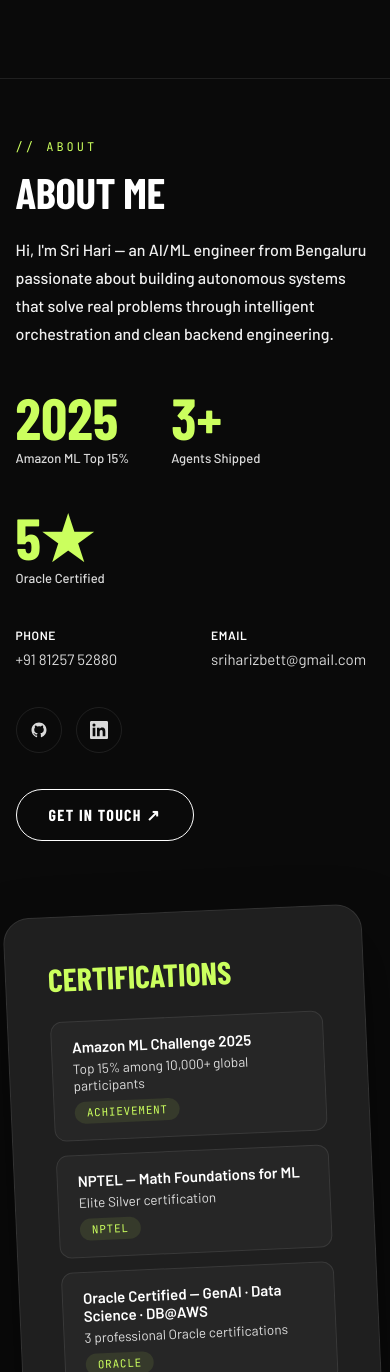
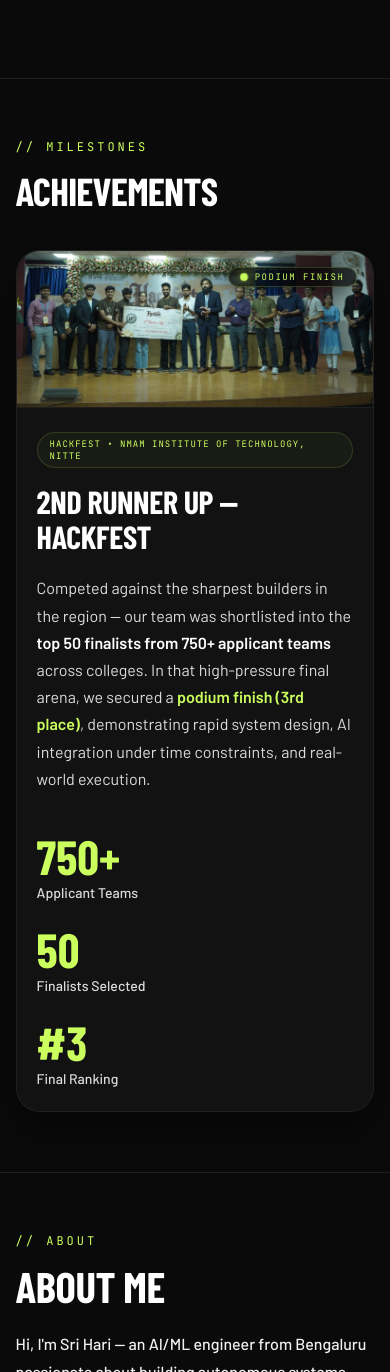
Before and after one commit to sriharizz/portfolio, a website: page index.html in a window 390 px wide. Shown: the part 3480-4852 px from the top of the page. Drawn offline with nearby package versions, Linux system fonts and the light colour scheme; a web font is replaced by a local one.

Commit message:
feat: add achievements section and hackfest image

```diff
--- a/index.html
+++ b/index.html
@@ -1618,6 +1618,23 @@
     .rv.d1 { transition-delay: .1s }
     .rv.d2 { transition-delay: .2s }
 
+    /* ACHIEVEMENTS SECTION */
+    #achievements { padding: 120px 7%; border-top: 1px solid var(--border); }
+    .ach-card { background: #121212; border-radius: 24px; border: 1px solid rgba(255,255,255,0.06); overflow: hidden; margin-top: 40px; position: relative; transition: transform .4s var(--spring), box-shadow .4s var(--spring), border-color .4s; box-shadow: 0 20px 40px rgba(0,0,0,0.4); }
+    .ach-card:hover { transform: translateY(-6px); border-color: rgba(203,255,94,0.15); box-shadow: 0 30px 60px rgba(0,0,0,0.6); }
+    .ach-img-box { width: 100%; position: relative; line-height: 0; }
+    .ach-img { width: 100%; height: auto; display: block; border-bottom: 1px solid rgba(255,255,255,0.05); }
+    .ach-badge { position: absolute; top: 24px; right: 24px; display: inline-flex; align-items: center; gap: 8px; padding: 8px 16px; background: rgba(0,0,0,0.7); backdrop-filter: blur(12px); -webkit-backdrop-filter: blur(12px); border: 1px solid rgba(203,255,94,0.2); border-radius: 100px; font-family: 'JetBrains Mono', monospace; font-size: 10px; letter-spacing: 1.5px; text-transform: uppercase; color: var(--accent); z-index: 2; box-shadow: 0 4px 20px rgba(0,0,0,0.5); }
+    .ach-bdot { width: 6px; height: 6px; border-radius: 50%; background: var(--accent); box-shadow: 0 0 8px rgba(203,255,94,0.8); animation: pulse 2s ease-in-out infinite; }
+    .ach-content { padding: 48px; position: relative; z-index: 2; }
+    .ach-tag { display: inline-block; padding: 6px 16px; background: rgba(203, 255, 94, .04); border: 1px solid rgba(203, 255, 94, .15); border-radius: 100px; font-family: 'JetBrains Mono', monospace; font-size: 11px; letter-spacing: 1px; text-transform: uppercase; color: var(--accent); margin-bottom: 24px; }
+    .ach-title { font-family: 'Barlow Condensed', sans-serif; font-weight: 900; font-size: clamp(32px, 5vw, 52px); text-transform: uppercase; letter-spacing: -.01em; line-height: 1.1; margin-bottom: 20px; color: #fff; }
+    .ach-desc { font-size: 16px; color: rgba(255, 255, 255, 0.85); line-height: 1.7; max-width: 800px; margin-bottom: 40px; }
+    .ach-stats { display: flex; gap: 56px; flex-wrap: wrap; }
+    .ach-stat-item { display: flex; flex-direction: column; gap: 4px; }
+    .ach-stat-num { font-family: 'Barlow Condensed', sans-serif; font-weight: 900; font-size: 48px; color: var(--accent); line-height: 1; }
+    .ach-stat-label { font-size: 14px; color: var(--dim); font-weight: 500; }
+
     /* CONTACT SECTION */
     #contact { padding: 120px 7% 80px; border-top: 1px solid var(--border); display: grid; grid-template-columns: 1fr 1fr; gap: 80px; align-items: start; }
     .avail-badge { display: inline-flex; align-items: center; gap: 8px; padding: 7px 14px; border: 1px solid rgba(203,255,94,0.22); border-radius: 100px; background: rgba(203,255,94,0.05); font-family: 'JetBrains Mono', monospace; font-size: 10px; letter-spacing: 1.6px; text-transform: uppercase; color: var(--accent); margin-bottom: 26px; width: fit-content; }
@@ -1674,11 +1691,13 @@
       /* ── 1. GLOBAL: Prevent horizontal scroll, tighten padding ── */
       body { overflow-x: hidden; }
 
-      #specialize, #about {
+      #specialize, #about, #achievements {
         grid-template-columns: 1fr !important;
         gap: 48px;
         padding: 80px 5%;
       }
+      .ach-content { padding: 32px 24px; }
+      .ach-stats { gap: 32px; }
 
       /* ── 2. TOOLKIT BENTO GRID: Stack to 1 column ── */
       #aiStk {
@@ -1735,7 +1754,7 @@
     /* ========================================================= */
     @media (max-width: 900px) {
       /* Grid Layouts to 1 column */
-      #specialize, #about, #contact {
+      #specialize, #about, #contact, #achievements {
         grid-template-columns: 1fr !important;
         gap: 50px;
         padding: 80px 5%;
@@ -1923,8 +1942,12 @@
 
       /* ── 1. Typography — smaller phones ── */
       body { overflow-x: hidden; }
-      #specialize, #about, #stack { padding: 60px 4%; }
+      #specialize, #about, #stack, #achievements { padding: 60px 4%; }
       #contact { padding: 48px 4% !important; }
+      .ach-badge { top: 16px; right: 16px; font-size: 9px; padding: 6px 12px; }
+      .ach-content { padding: 24px 20px; }
+      .ach-tag { font-size: 9px; padding: 5px 12px; margin-bottom: 16px; }
+      .ach-stats { gap: 24px; flex-direction: column; }
       #projects { padding: 24px 4% 0; }
       .con-head { font-size: clamp(38px, 12vw, 60px); line-height: 0.9; }
       .about-heading { font-size: clamp(36px, 11vw, 60px); }
@@ -2269,6 +2292,42 @@
     </div>
   </section>
 
+  <!-- ACHIEVEMENTS -->
+  <section id="achievements">
+    <div class="rv">
+      <p class="s-tag">// Milestones</p>
+      <h2 class="s-head">ACHIEVEMENTS</h2>
+
+      <div class="ach-card">
+        <div class="ach-img-box">
+          <img src="hackfest.jpeg" alt="Hackfest Podium Finish" class="ach-img">
+          <div class="ach-badge"><span class="ach-bdot"></span>PODIUM FINISH</div>
+        </div>
+        <div class="ach-content">
+          <div class="ach-tag">HACKFEST • NMAM INSTITUTE OF TECHNOLOGY, NITTE</div>
+          <h3 class="ach-title">2ND RUNNER UP — HACKFEST</h3>
+          <p class="ach-desc">
+            Competed against the sharpest builders in the region — our team was shortlisted into the <strong style="color:var(--text)">top 50 finalists from 750+ applicant teams</strong> across colleges. In that high-pressure final arena, we secured a <strong style="color:var(--accent)">podium finish (3rd place)</strong>, demonstrating rapid system design, AI integration under time constraints, and real-world execution.
+          </p>
+          <div class="ach-stats">
+            <div class="ach-stat-item">
+              <span class="ach-stat-num">750+</span>
+              <span class="ach-stat-label">Applicant Teams</span>
+            </div>
+            <div class="ach-stat-item">
+              <span class="ach-stat-num">50</span>
+              <span class="ach-stat-label">Finalists Selected</span>
+            </div>
+            <div class="ach-stat-item">
+              <span class="ach-stat-num">#3</span>
+              <span class="ach-stat-label">Final Ranking</span>
+            </div>
+          </div>
+        </div>
+      </div>
+    </div>
+  </section>
+
   <!-- ABOUT -->
   <section id="about">
     <div class="rv">
```
Also changed, not shown: hackfest.jpeg (added).
